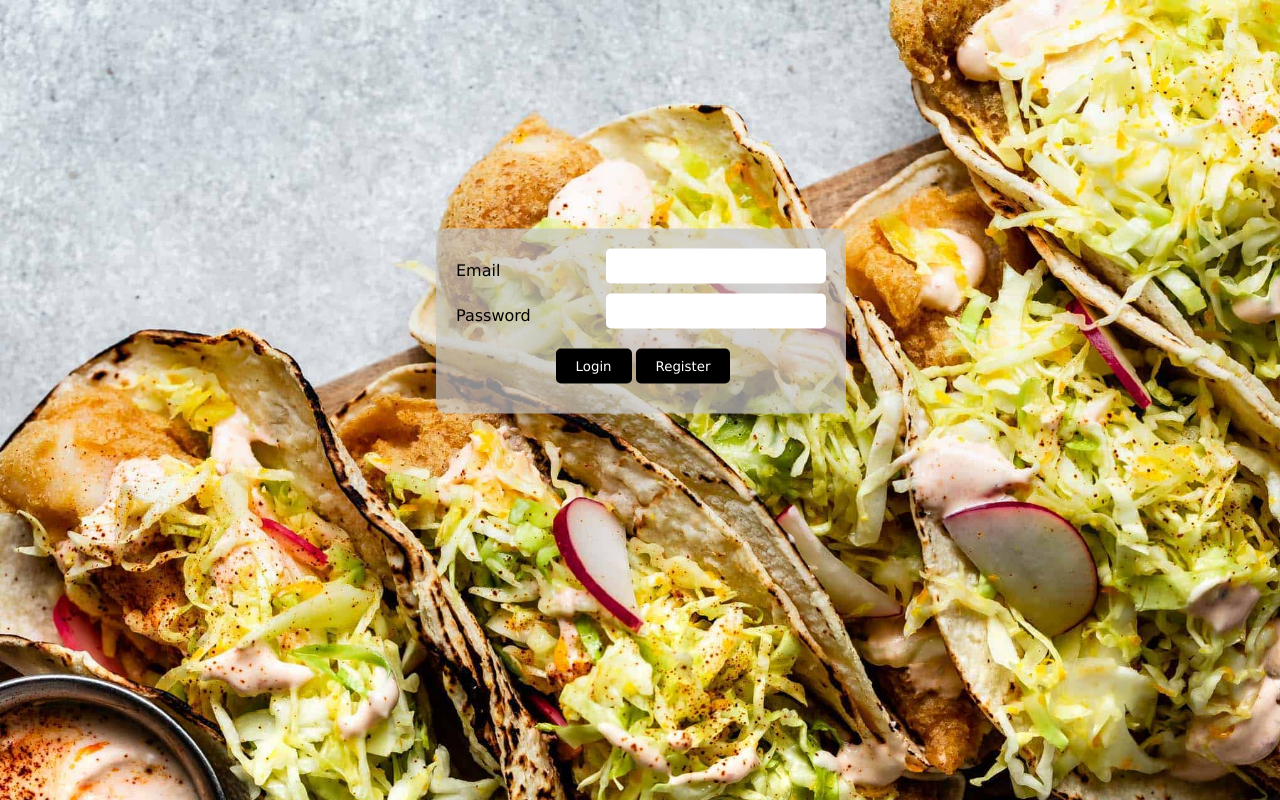
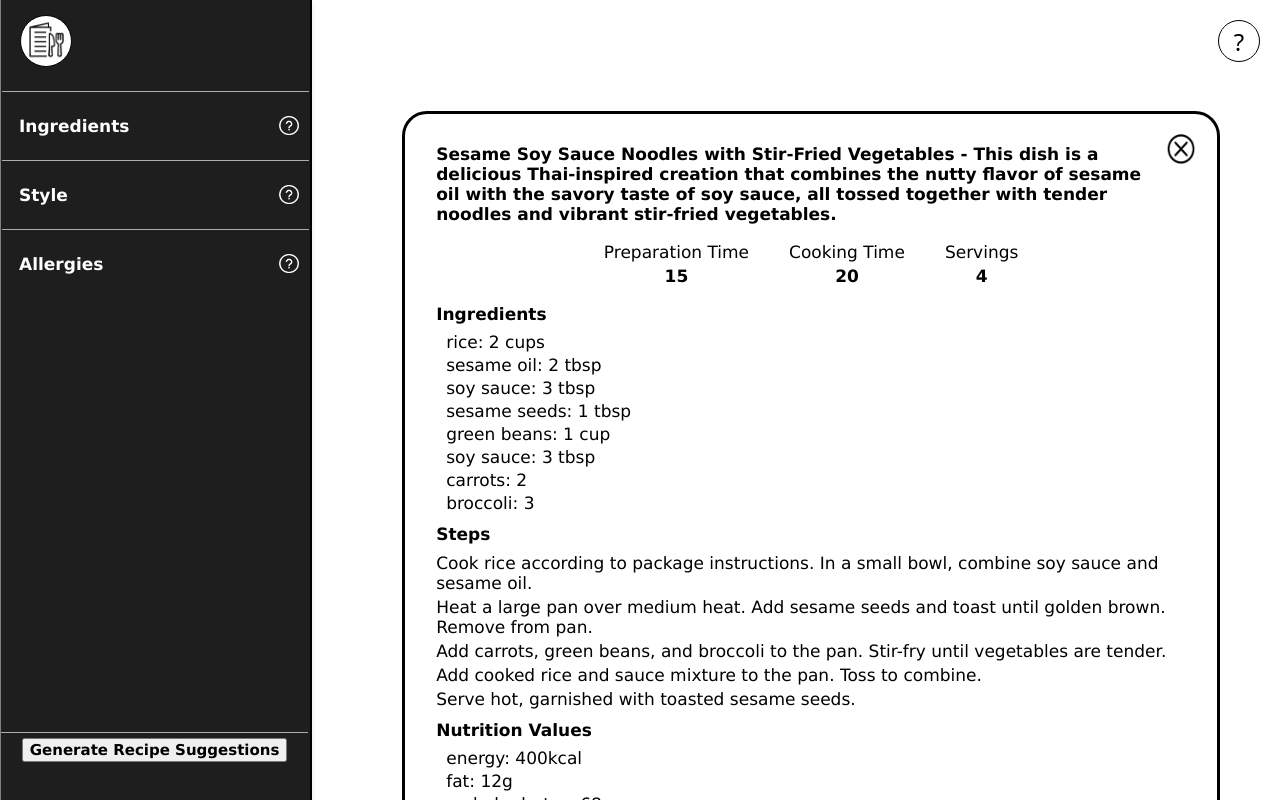
Before and after one commit to drpepper56/drpepper56.github.io, a React (Vite) app: page / in a window 1280 px wide. Built offline with nearby package versions, Linux system fonts and the light colour scheme.

Commit message:
remove pointelss login

```diff
--- a/src/App.tsx
+++ b/src/App.tsx
@@ -30,7 +30,7 @@ const App: React.FC = () => {
     State and Ref variables
   */
   const [currentPageMode, setCurrentPageMode] = useState(PageMode.Home);
-  const [isLoggedIn, setIsLoggedIn] = useState(false);
+  const [isLoggedIn, setIsLoggedIn] = useState(true);
   const [user, setUser] = useState<User | null>(null);
   // recipe and suggestion holder
   const [recipeList, setRecipeList] = useState<Recipe[]>([new Recipe()]);
@@ -134,7 +134,6 @@ const App: React.FC = () => {
           // if request unsuccessful
           // probably error message in there
           let data = xhr.response;
-          console.info(data);
           setIsLoading(false);
           reject(data);
         }
```
Also changed, not shown: 1 other file (tests, documents, lock files or other folders).
